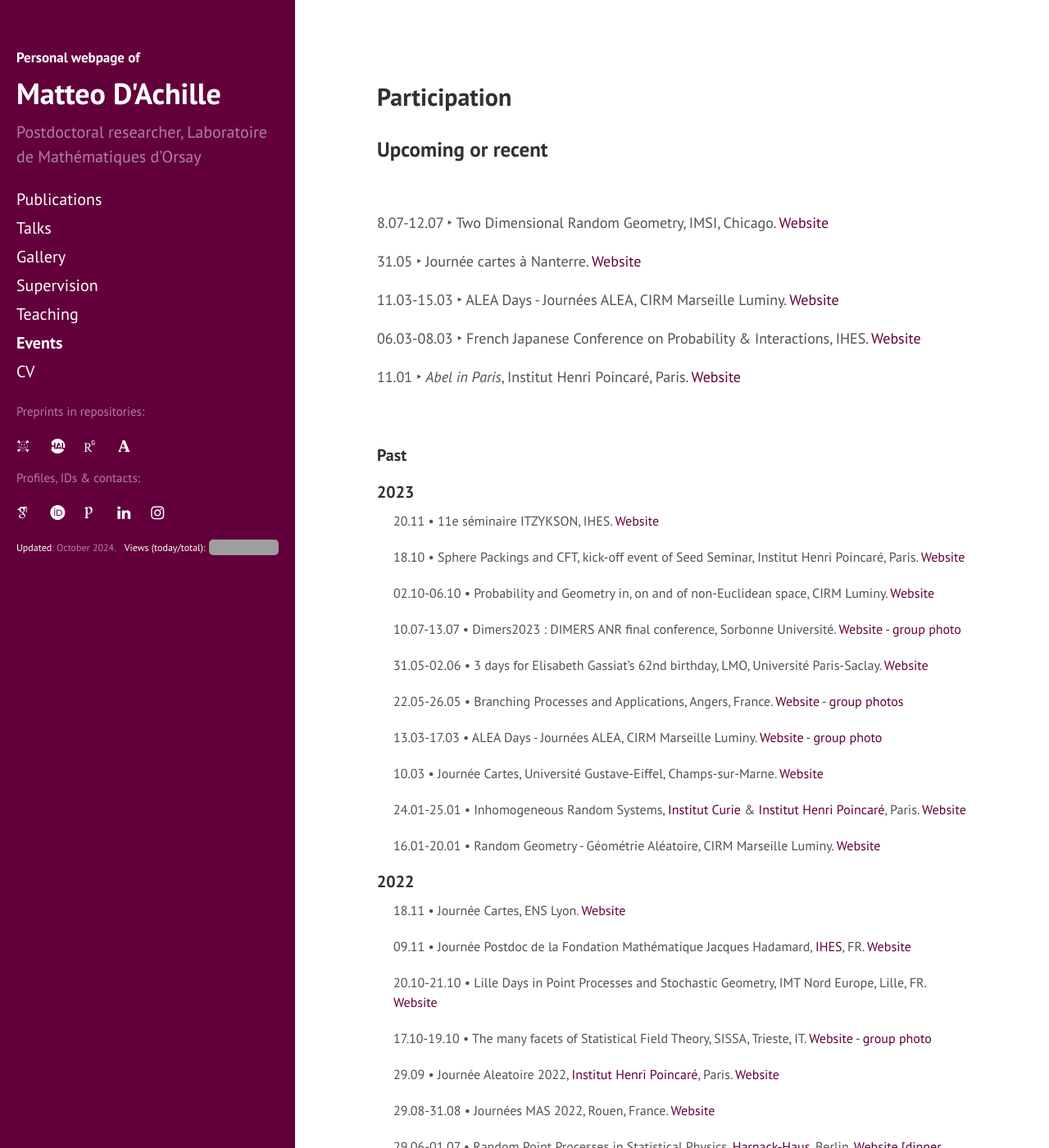
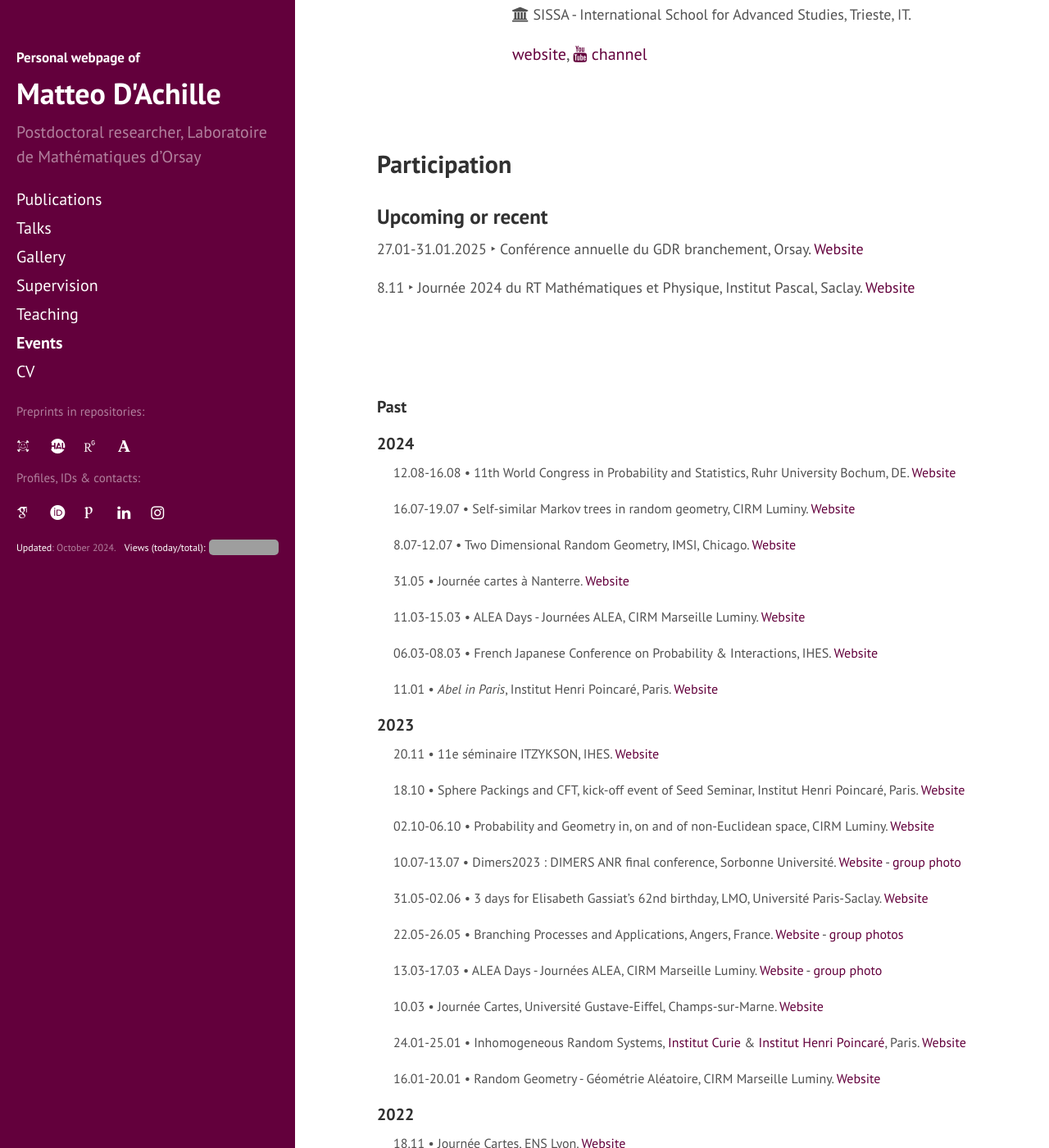
Before and after one commit to matteodachille/matteodachille.github.io, a Jekyll site: the page built from activities.md, in a window 1280 px wide and 1400 px high, scrolled down 1294 px. Shown: the whole window at 82% size. Built offline with Jekyll 4.4.1, drawn with Linux system fonts in a browser that asks for light colours; nearby versions of some CDN libraries; some web fonts are replaced; some of the changed text lies outside the part shown; grey boxes are pictures that could not be loaded.

Commit message:
Updated events page

```diff
--- a/activities.md
+++ b/activities.md
@@ -33,6 +33,8 @@
 
 [website](https://indico.math.cnrs.fr/category/618/){:target="_blank"}, [<i class="fa fa-youtube fa-align-center-1x" aria-hidden="true"></i> channel](https://www.youtube.com/channel/UC31VeXEfDkRvDTF0JEFyeZQ/featured){:target="_blank"}
 {: style="font-size: 18px; margin-left: 180px" }
+In person events: 30/11/2022, 12/04/2023, 15/11/2023, 15/05/2024
+{: style="font-size: 14px; margin-left: 180px" }
 
 
 _01.09.2021 - current_ &#x2023; [**Seed Seminar of Mathematics and Physics**](https://seedseminar.apps.math.cnrs.fr/){:target="_blank"}<br/>
@@ -43,12 +45,16 @@
 [website](https://seedseminar.apps.math.cnrs.fr/){:target="_blank"}, [<i class="fa fa-youtube fa-align-center-1x" aria-hidden="true"></i> channel](https://www.youtube.com/channel/UCFHIbgMuNF8MNdEhDgAul9g/featured){:target="_blank"}
 {: style="font-size: 18px; margin-left: 180px" }
 
+[In person events: 11/10/2023, 17/01/2024, 27/03/2024,](https://seedseminar.apps.math.cnrs.fr/rooms/IHP/){:target="_blank"} [7/06/2024 (special day @ IHES)](https://www.ihes.fr/seed-seminar-2024/){:target="_blank"}
+{: style="font-size: 14px; margin-left: 180px" }
+
+
 <br/>
 
 ### Conferences
 <br/>
 
-_12.08-16.08.2024_ &#x2022; [**11th World Congress in Probability and Statistics**](https://www.bernoulli-ims-worldcongress2024.org/){:target="_blank"}
+_14.08.2024_ &#x2022; [**11th World Congress in Probability and Statistics**](https://www.bernoulli-ims-worldcongress2024.org/){:target="_blank"}
 
 
 Contributed paper session: _Randomness on Trees and Random Trees_
@@ -78,33 +84,55 @@
 
 ### Upcoming or recent
 
+27.01-31.01.2025 &#x2023; Conférence annuelle du GDR branchement, Orsay. [Website](https://indico.math.cnrs.fr/event/12161/){:target="_blank"}
+{: style="font-size: 18px;"}
+
+8.11 &#x2023; Journée 2024 du RT Mathématiques et Physique, Institut Pascal, Saclay. [Website](https://rtmathphys.pages.math.cnrs.fr/journeeRT2024.html){:target="_blank"}
+{: style="font-size: 18px;"}
+
 <br/>
 
-8.07-12.07 &#x2023; Two Dimensional Random Geometry, IMSI, Chicago. [Website](https://www.imsi.institute/activities/two-dimensional-random-geometry/){:target="_blank"}
-{: style="font-size: 18px;"}
 
-
-31.05 &#x2023; Journée cartes à Nanterre. [Website](https://indico.in2p3.fr/event/32935/){:target="_blank"}
-{: style="font-size: 18px;"}
-
-11.03-15.03 &#x2023; ALEA Days - Journées ALEA, CIRM Marseille Luminy. [Website](https://conferences.cirm-math.fr/3048.html){:target="_blank"}
-{: style="font-size: 18px;"}
-
-
-06.03-08.03 &#x2023; French Japanese Conference on Probability & Interactions, IHES. [Website](https://indico.math.cnrs.fr/event/10598/){:target="_blank"}
-{: style="font-size: 18px;"}
-
-
-11.01 &#x2023; _Abel in Paris_, Institut Henri Poincaré, Paris. [Website](https://abelprize.no/events/abel-paris-0){:target="_blank"}
-{: style="font-size: 18px;"}
 
 <br/>
 
 #### Past
 {: .no_toc}
 
+#### 2024
+{: .no_toc}
+
+12.08-16.08 &#x2022; 11th World Congress in Probability and Statistics, Ruhr University Bochum, DE. [Website](https://www.bernoulli-ims-worldcongress2024.org/){:target="_blank"}
+{: style="font-size: 16px; margin-left: 20px" }
+
+
+16.07-19.07 &#x2022; Self-similar Markov trees in random geometry, CIRM Luminy. [Website](https://conferences.cirm-math.fr/3415.html){:target="_blank"}
+{: style="font-size: 16px; margin-left: 20px" }
+
+
+8.07-12.07 &#x2022; Two Dimensional Random Geometry, IMSI, Chicago. [Website](https://www.imsi.institute/activities/two-dimensional-random-geometry/){:target="_blank"}
+{: style="font-size: 16px; margin-left: 20px" }
+
+
+31.05 &#x2022; Journée cartes à Nanterre. [Website](https://indico.in2p3.fr/event/32935/){:target="_blank"}
+{: style="font-size: 16px; margin-left: 20px" }
+
+11.03-15.03 &#x2022; ALEA Days - Journées ALEA, CIRM Marseille Luminy. [Website](https://conferences.cirm-math.fr/3048.html){:target="_blank"}
+{: style="font-size: 16px; margin-left: 20px" }
+
+
+06.03-08.03 &#x2022; French Japanese Conference on Probability & Interactions, IHES. [Website](https://indico.math.cnrs.fr/event/10598/){:target="_blank"}
+{: style="font-size: 16px; margin-left: 20px" }
+
+
+11.01 &#x2022; _Abel in Paris_, Institut Henri Poincaré, Paris. [Website](https://abelprize.no/events/abel-paris-0){:target="_blank"}
+{: style="font-size: 16px; margin-left: 20px" }
+
+
 #### 2023
 {: .no_toc}
+
+
 
 
 20.11 &#x2022; 11e séminaire ITZYKSON, IHES. [Website](https://indico.math.cnrs.fr/event/10584/){:target="_blank"}
```
Also changed, not shown: index.html (+7 -2 lines).
